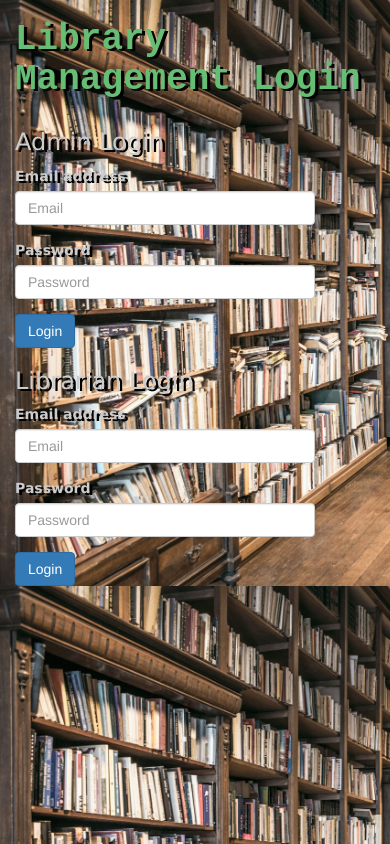
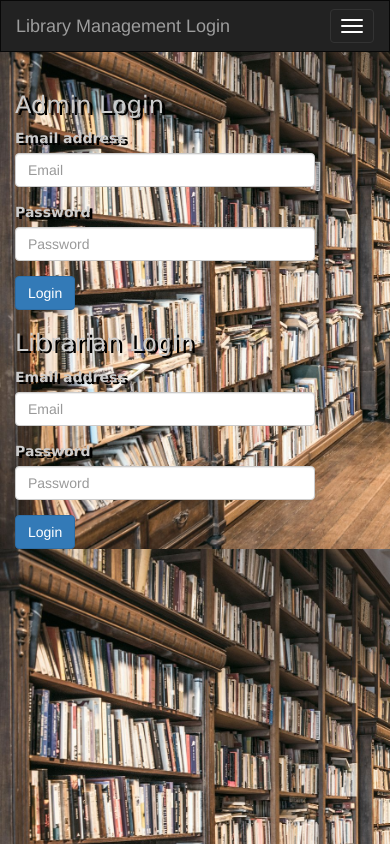
Before and after one commit to ckarthik14/Library-Management-System, a plain HTML site: page WebContent/index.html in a window 390 px wide. Drawn offline with Linux system fonts and the light colour scheme.

Commit message:
Edited HTML for Navigation

```diff
--- a/WebContent/index.html
+++ b/WebContent/index.html
@@ -10,8 +10,25 @@
 </head>
 <body class="img">
 
+<nav class="navbar navbar-inverse">
+  <div class="container">
+    <!-- Brand and toggle get grouped for better mobile display -->
+    <div class="navbar-header">
+      <button type="button" class="navbar-toggle collapsed" data-toggle="collapse" data-target="#bs-example-navbar-collapse-1" aria-expanded="false">
+        <span class="sr-only">Toggle navigation</span>
+        <span class="icon-bar"></span>
+        <span class="icon-bar"></span>
+        <span class="icon-bar"></span>
+      </button>
+      <a class="navbar-brand" href="index.html">
+      Library Management Login
+      </a>
+    </div>
+
+  </div><!-- /.container-fluid -->
+</nav>
+
 <div class="container-fluid">
-<h1 class="text_format_title" style="color: #66bd74">Library Management Login</h1>
 
 <div class="row">
   <div class="col-md-6">
```
Also changed, not shown: WebContent/navhome.html (+0 -2 lines).
